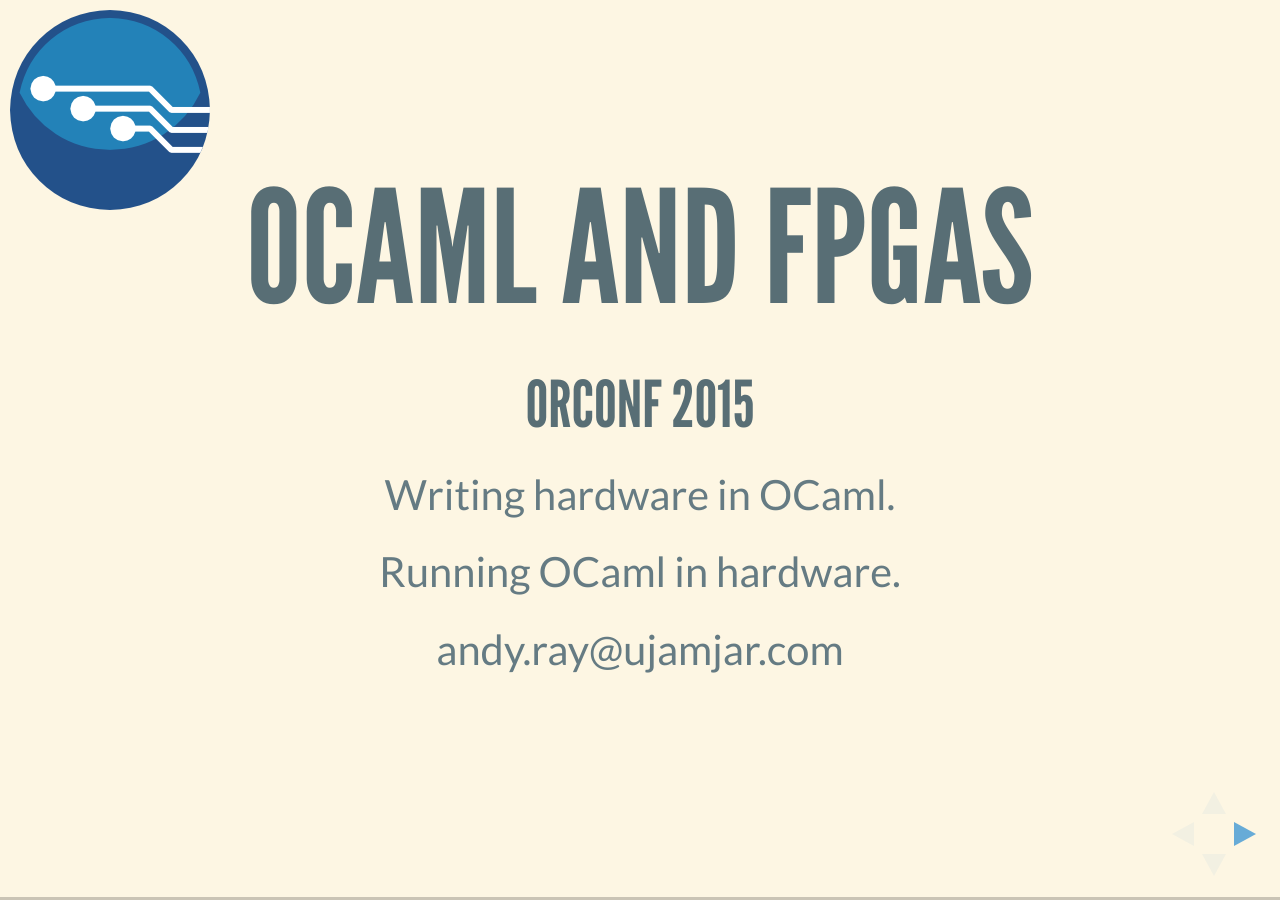
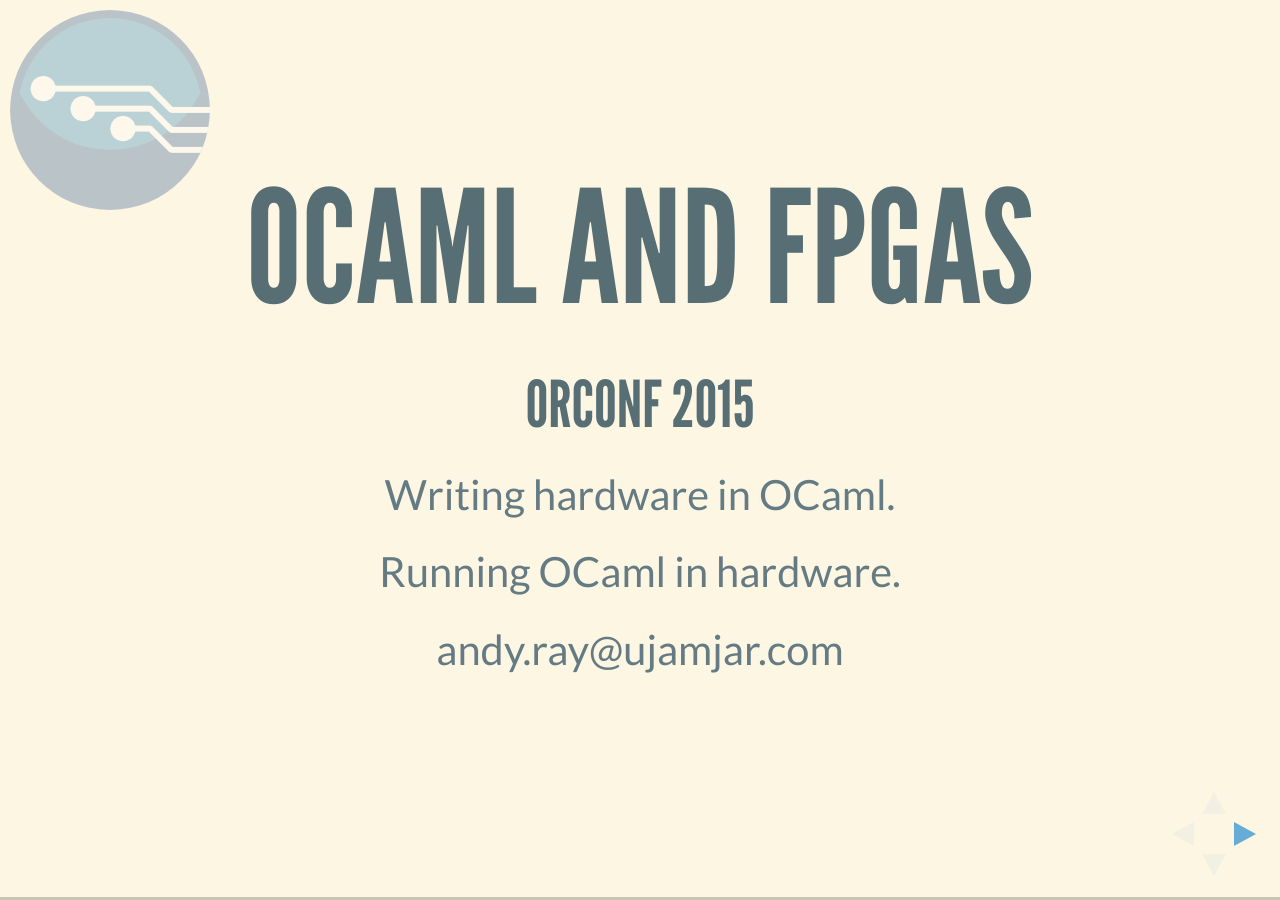
Before and after one commit to ujamjar/presentations, a Jekyll site: the page built from orconf2015.html, in a window 1280 px wide. Built offline with Jekyll 4.4.1, drawn with Linux system fonts in a browser that asks for light colours.

Commit message:
orconf2015

````diff
--- a/_includes/presentation.html
+++ b/_includes/presentation.html
@@ -37,6 +37,7 @@
 	<body>
 
     <div id="myLogo" style="background: url(assets/ujamjar.png);
+                            opacity: 0.3;
                             position: absolute;
                             top: 10px;
                             left: 10px;
--- a/orconf2015.html
+++ b/orconf2015.html
@@ -29,21 +29,74 @@ andy.ray@ujamjar.com
 
 <!-- HardCaml -->
 
-<section data-markdown><script type="text/template">
+<section>
+  <section data-markdown><script type="text/template">
 # HardCaml
 
 * Structural RTL design.
-* mux, reg, select, and, or, xor, add, multiply etc
-* Examples
+* RTL generation
+* Simulation
+  </script></section>
 
+  <section>
+    <table>
+      <thead>
+        <tr>
+          <th>Class</th>
+          <th>Function</th>
+        </tr>
+      </thead>
+      <tbody>
+        <tr>
+          <td style="text-align:left">arithmetic</td>
+          <td style="text-align:left"><code>+: -: *: *+ negate</code></td>
+        </tr>
+        <tr>
+          <td style="text-align:left">logical</td>
+          <td style="text-align:left"><code>&amp: ^: ~: |:</code></td>
+        </tr>
+        <tr>
+          <td style="text-align:left">comparison</td>
+          <td style="text-align:left"><code>==: <>: &lt: &gt: &lt=: &gt=: &lt+ &gt+ &lt=+ &gt=+</code></td>
+        </tr>
+        <tr>
+          <td style="text-align:left">constants</td>
+          <td style="text-align:left"><code>const zero one ones</code></td>
+        </tr>
+        <tr>
+          <td style="text-align:left">mux</td>
+          <td style="text-align:left"><code>mux mux2 pmux pmux1h</code></td>
+        </tr>
+        <tr>
+          <td style="text-align:left">bits</td>
+          <td style="text-align:left"><code>bit select .[:] concat @: msb lsb</code></td>
+        </tr>
+        <tr>
+          <td style="text-align:left">misc</td>
+          <td style="text-align:left"><code>width wire -- &lt==</code></td>
+        </tr>
+        <tr>
+          <td style="text-align:left">sequential</td>
+          <td style="text-align:left"><code>reg pipeline memory ram_rbw ram_wbr</code></td>
+        </tr>
+      </tbody>
+    </table>
+  </section>
+
+  <section data-markdown><script type="text/template">
+* Derive new types
 ```
 type complex = { re : signal; im : signal }
+
 let complex_multiply a b = {
   re = (a.re *+ b.re) -: (a.im *+ b.im);
   im = (a.re *+ b.im) +: (a.im *+ b.re);
 }
 ```
+  </script></section>
 
+  <section data-markdown><script type="text/template">
+* Higher order functions
 ```
 let fir_filter taps enable x =
   let f (p,v) tap =
@@ -53,8 +106,9 @@ let fir_filter taps enable x =
   let x = List.fold_left f (x, zero (width x)) taps in
   tree 2 (reduce (+:) x)
 ```
+  </script></section>
 
-</script></section>
+</section>
 
 <section>
   <section data-markdown><script type="text/template">
@@ -260,7 +314,9 @@ HardCaml.Signal.Types.Signal_op
       ({HardCaml.Signal.Types.s_id = 607L; s_names = []; s_width = 1;
         s_deps =
         ...
-# HardCaml.Rtl.Verilog.write print_string @@ HardCaml.Circuit.make "xadd" [ output "q" (reduce (+:) (List.map (consti 8) [1;2;3;10])) ];;
+# HardCaml.Rtl.Verilog.write print_string @@
+    HardCaml.Circuit.make "xadd"
+    [ output "q" (reduce (+:) (List.map (consti 8) [1;2;3;10])) ];;
 ...
     assign _810 = _809[0:0];
     LUT2
````
